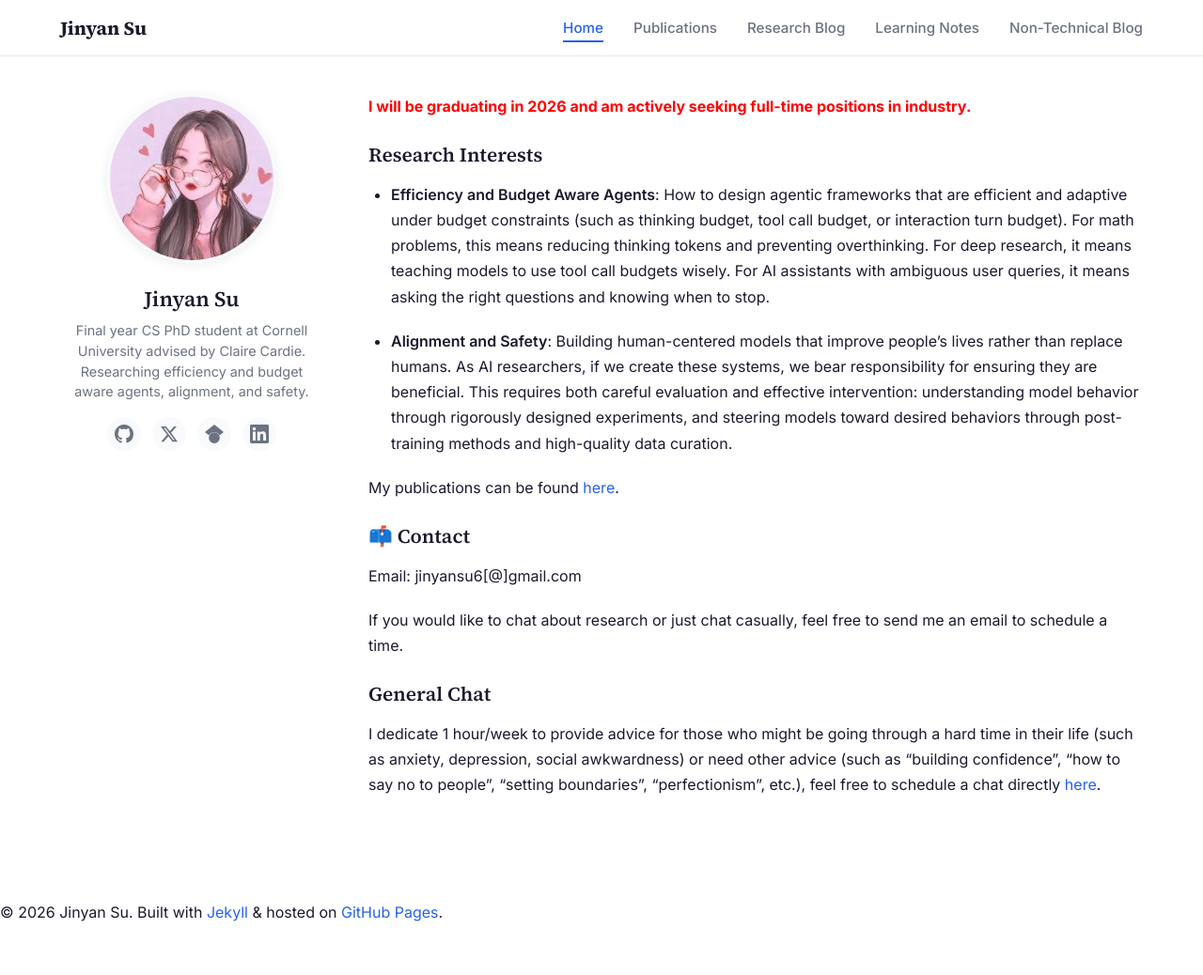
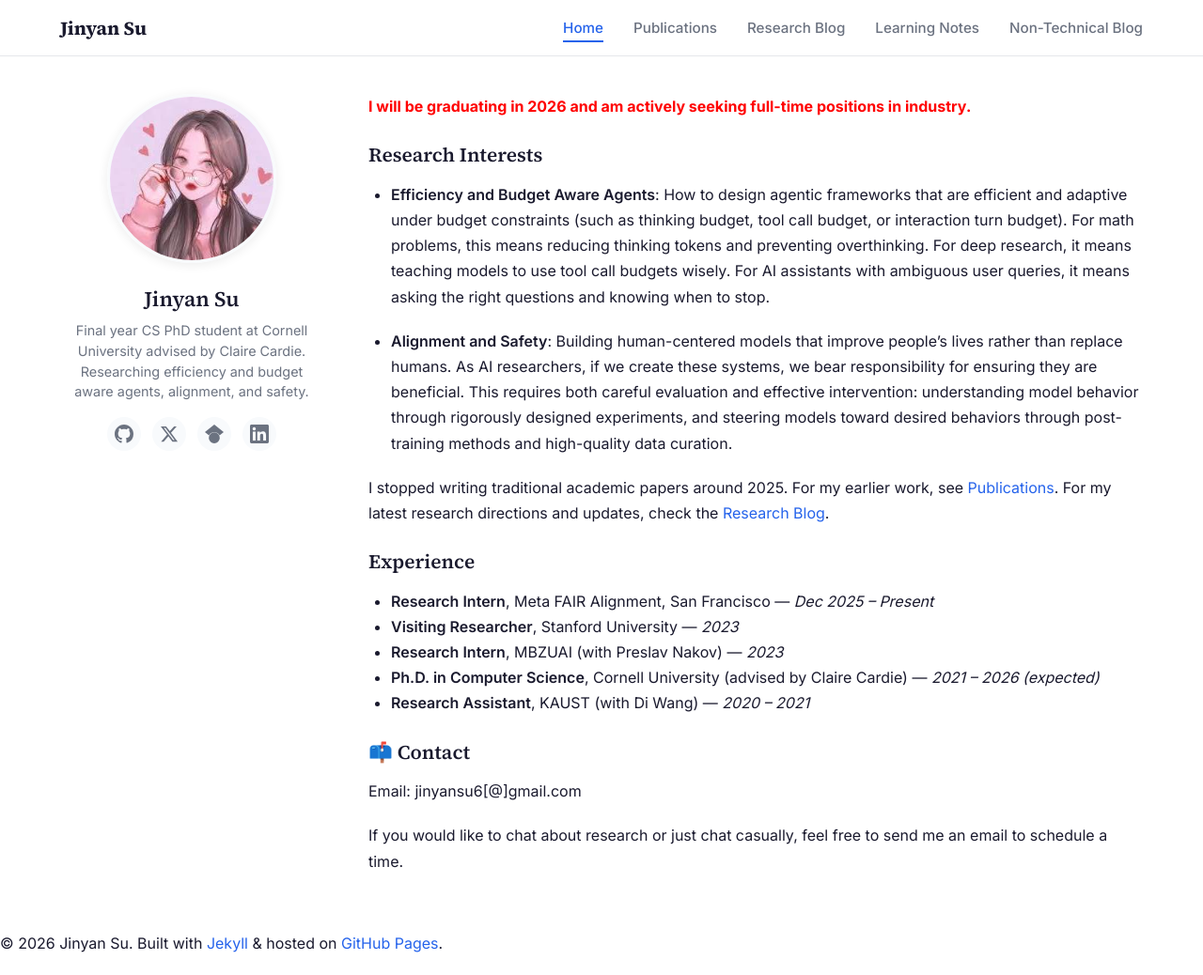
Before and after one commit to JinyanSu1/jinyansu1.github.io, a Jekyll site: the page built from index.md, in a window 1280 px wide and 1038 px high. Shown: the whole window at 94% size. Built offline with Jekyll 4.4.1, drawn with Linux system fonts in a browser that asks for light colours.

Commit message:
Remove stale blog.html; update homepage with experience section and remove General Chat

```diff
--- a/index.md
+++ b/index.md
@@ -12,14 +12,18 @@ permalink: /
 
 - **Alignment and Safety**: Building human-centered models that improve people's lives rather than replace humans. As AI researchers, if we create these systems, we bear responsibility for ensuring they are beneficial. This requires both careful evaluation and effective intervention: understanding model behavior through rigorously designed experiments, and steering models toward desired behaviors through post-training methods and high-quality data curation.
 
-My publications can be found [here](/publications).
+I stopped writing traditional academic papers around 2025. For my earlier work, see [Publications](/publications/). For my latest research directions and updates, check the [Research Blog](/research-blog/).
+
+## Experience
+
+- **Research Intern**, Meta FAIR Alignment, San Francisco — *Dec 2025 – Present*
+- **Visiting Researcher**, Stanford University — *2023*
+- **Research Intern**, MBZUAI (with Preslav Nakov) — *2023*
+- **Ph.D. in Computer Science**, Cornell University (advised by Claire Cardie) — *2021 – 2026 (expected)*
+- **Research Assistant**, KAUST (with Di Wang) — *2020 – 2021*
 
 ## 📫 Contact
 
 Email: jinyansu6[@]gmail.com
 
 If you would like to chat about research or just chat casually, feel free to send me an email to schedule a time.
-
-## General Chat
-
-I dedicate 1 hour/week to provide advice for those who might be going through a hard time in their life (such as anxiety, depression, social awkwardness) or need other advice (such as "building confidence", "how to say no to people", "setting boundaries", "perfectionism", etc.), feel free to schedule a chat directly [here](https://calendly.com/jinyansu/chat-with-jinyan).
```
Also changed, not shown: blog.html (added).
